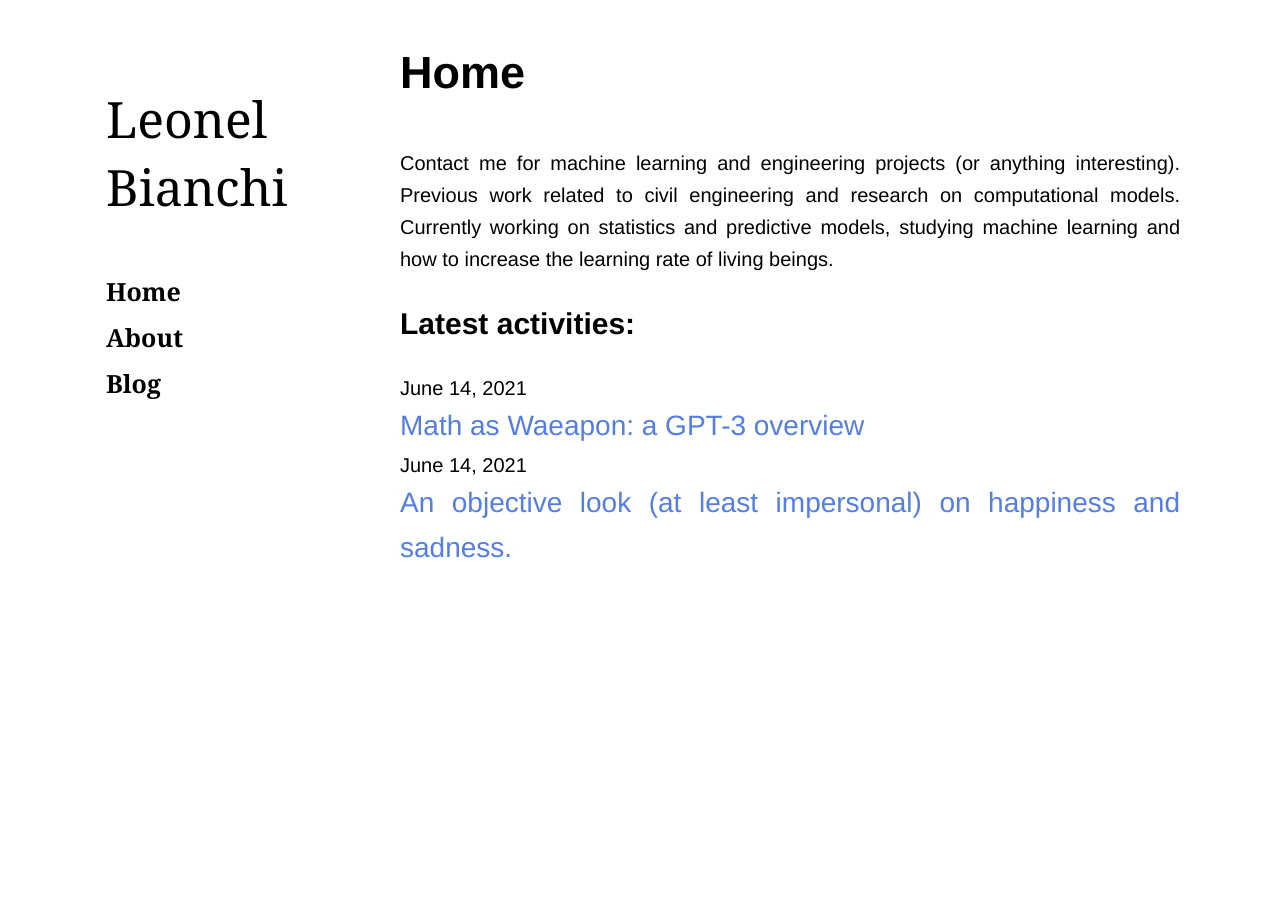
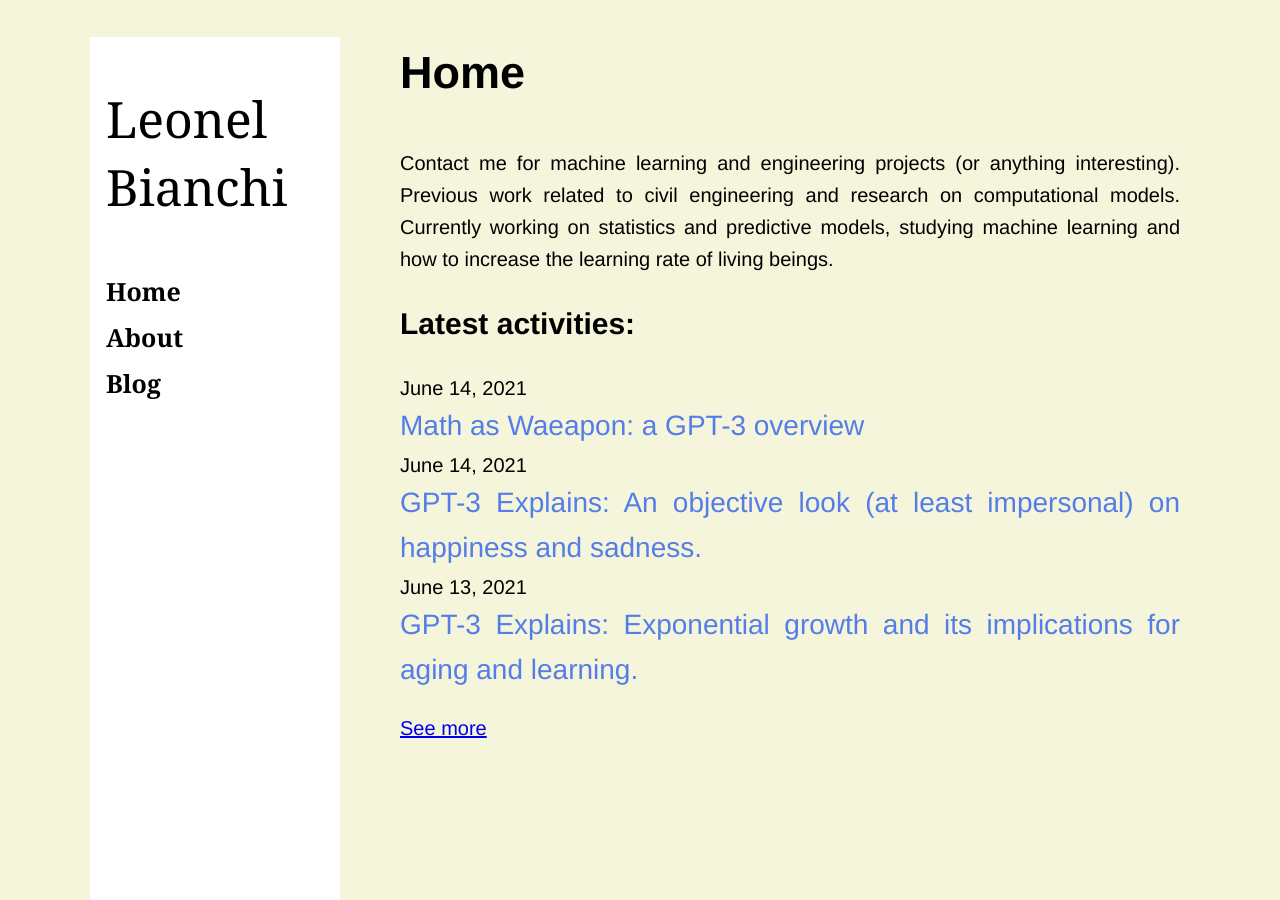
Before and after one commit to leonelBianchi/lebianchi.github.io, a Jekyll site: the page built from index.md, in a window 1280 px wide. Built offline with Jekyll 4.4.1, drawn with Linux system fonts in a browser that asks for light colours.

Commit message:
update colour

```diff
--- a/_layouts/default.html
+++ b/_layouts/default.html
@@ -11,6 +11,7 @@
             margin-right: auto;
             max-width: 1100px;
             font-size: 5px;
+            background-color: beige;
         }
         .sidenav{
             height: 100%;
--- a/_layouts/post2.html
+++ b/_layouts/post2.html
@@ -11,6 +11,7 @@
             margin-right: auto;
             max-width: 1000px;
             font-size: 5px;
+            background-color: beige;
 
         }
         .main{
--- a/_posts/2021-06-14-sadness-and-hapiness.md
+++ b/_posts/2021-06-14-sadness-and-hapiness.md
@@ -1,6 +1,6 @@
 ---
 layout: post2
-title: "An objective look (at least impersonal) on happiness and sadness."
+title: "GPT-3 Explains: An objective look (at least impersonal) on happiness and sadness."
 permalink: /:day/:month/:year/:title
 published: true+
 tags: "writting"
--- a/index.md
+++ b/index.md
@@ -20,12 +20,13 @@ Contact me for machine learning and engineering projects (or anything interestin
 ## Latest activities:
 
 <div>
-{% for post in site.posts limit:2 %}
+{% for post in site.posts limit:3 %}
     <span class="date">{{ post.date | date: "%B %-d, %Y"  }}</span> <br>
     <a href="{{ post.url }}" style="font-size:28px; text-decoration: none; color:#547DE8">{{ post.title }}<br></a>
 {% endfor %}
 </div>
 
+<a href="/blog">See more</a>
 
 <!--<img src="images/grass.jpg" width=700px> <br> <br>
 <span style="font-size: 20px">Photo by <a href="https://unsplash.com/@p_kuzovkova?utm_source=unsplash&amp;utm_medium=referral&amp;utm_content=creditCopyText">Polina Kuzovkova</a> on <a href="https://unsplash.com/t/nature?utm_source=unsplash&amp;utm_medium=referral&amp;utm_content=creditCopyText">Unsplash</a></span>-->
```
